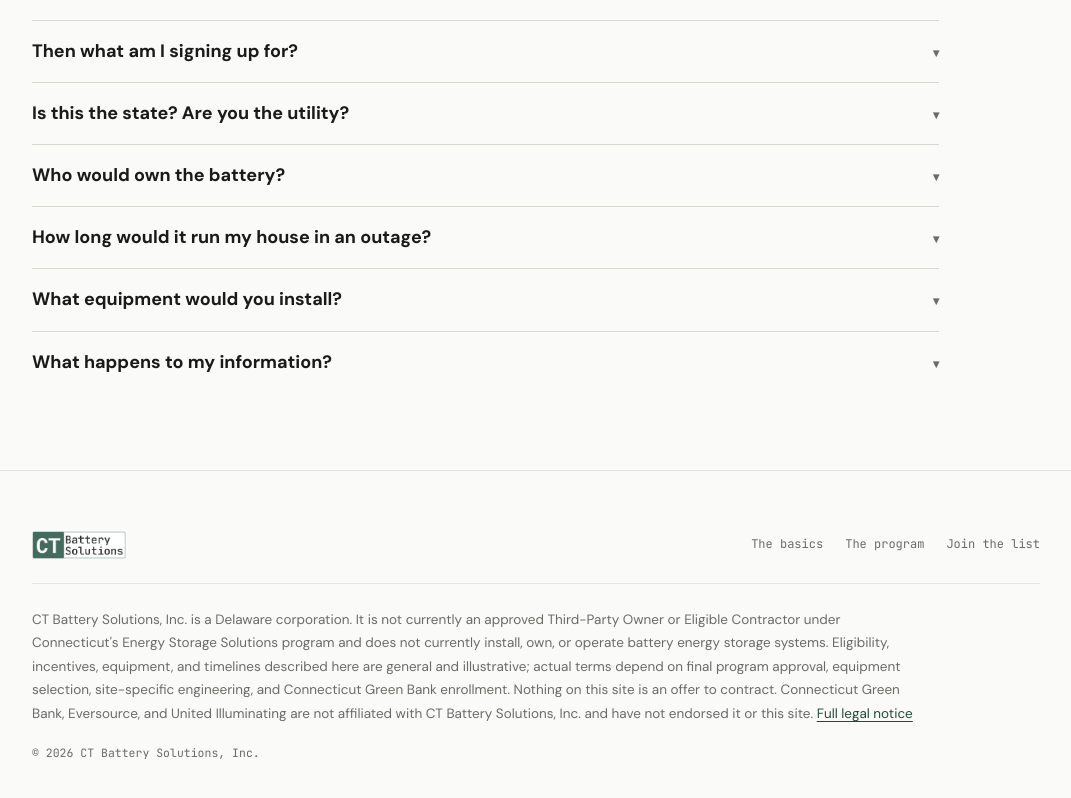
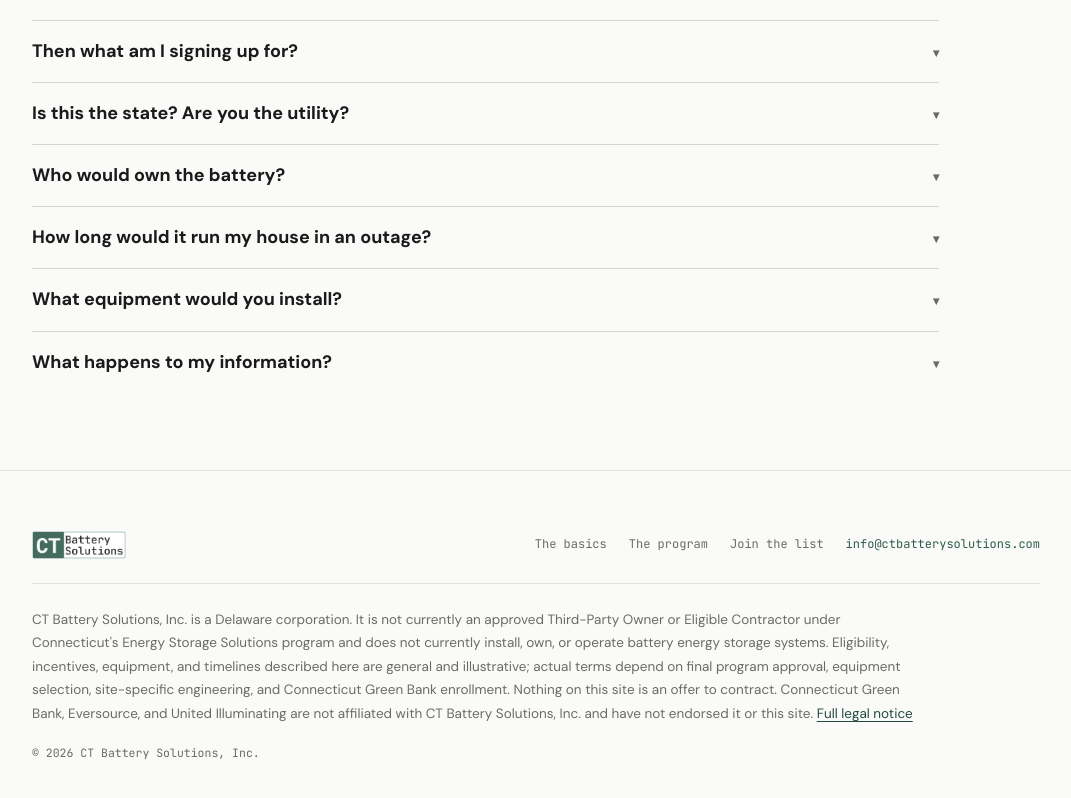
Before and after one commit to salramm/ctbattery_web, a Next.js app: page / in a window 1280 px wide. Shown: the part 5165-5963 px from the top of the page, without its empty margins (104-1175 px from the left). Built offline with nearby package versions, Linux system fonts and the light colour scheme; no server answers.

Commit message:
Add info@ctbatterysolutions.com contact to landing footer
Co-Authored-By: Claude Opus 4.8 (1M context) <noreply@anthropic.com>

```diff
--- a/src/app/preApprovalContent.ts
+++ b/src/app/preApprovalContent.ts
@@ -317,6 +317,7 @@ export const MAIN = `<div style="background:#fafaf8;color:#1a1a1a;font-family:'D
 <a href="#basics" style="color:#6b6b66;text-decoration:none">The basics</a>
 <a href="#program" style="color:#6b6b66;text-decoration:none">The program</a>
 <a href="#join" style="color:#6b6b66;text-decoration:none">Join the list</a>
+<a href="mailto:info@ctbatterysolutions.com" style="color:#2f5d4e;text-decoration:none">info@ctbatterysolutions.com</a>
 </div>
 </div>
 <p style="margin:24px 0 0;max-width:96ch;font-size:13.5px;line-height:1.75;color:#6b6b66;text-wrap:pretty">CT Battery Solutions, Inc. is a Delaware corporation. It is not currently an approved Third-Party Owner or Eligible Contractor under Connecticut's Energy Storage Solutions program and does not currently install, own, or operate battery energy storage systems. Eligibility, incentives, equipment, and timelines described here are general and illustrative; actual terms depend on final program approval, equipment selection, site-specific engineering, and Connecticut Green Bank enrollment. Nothing on this site is an offer to contract. Connecticut Green Bank, Eversource, and United Illuminating are not affiliated with CT Battery Solutions, Inc. and have not endorsed it or this site. <button type="button" data-open-legal="1" style="font:inherit;color:#234a3e;background:none;border:none;padding:0;text-decoration:underline;text-underline-offset:3px;cursor:pointer">Full legal notice</button></p>
```
